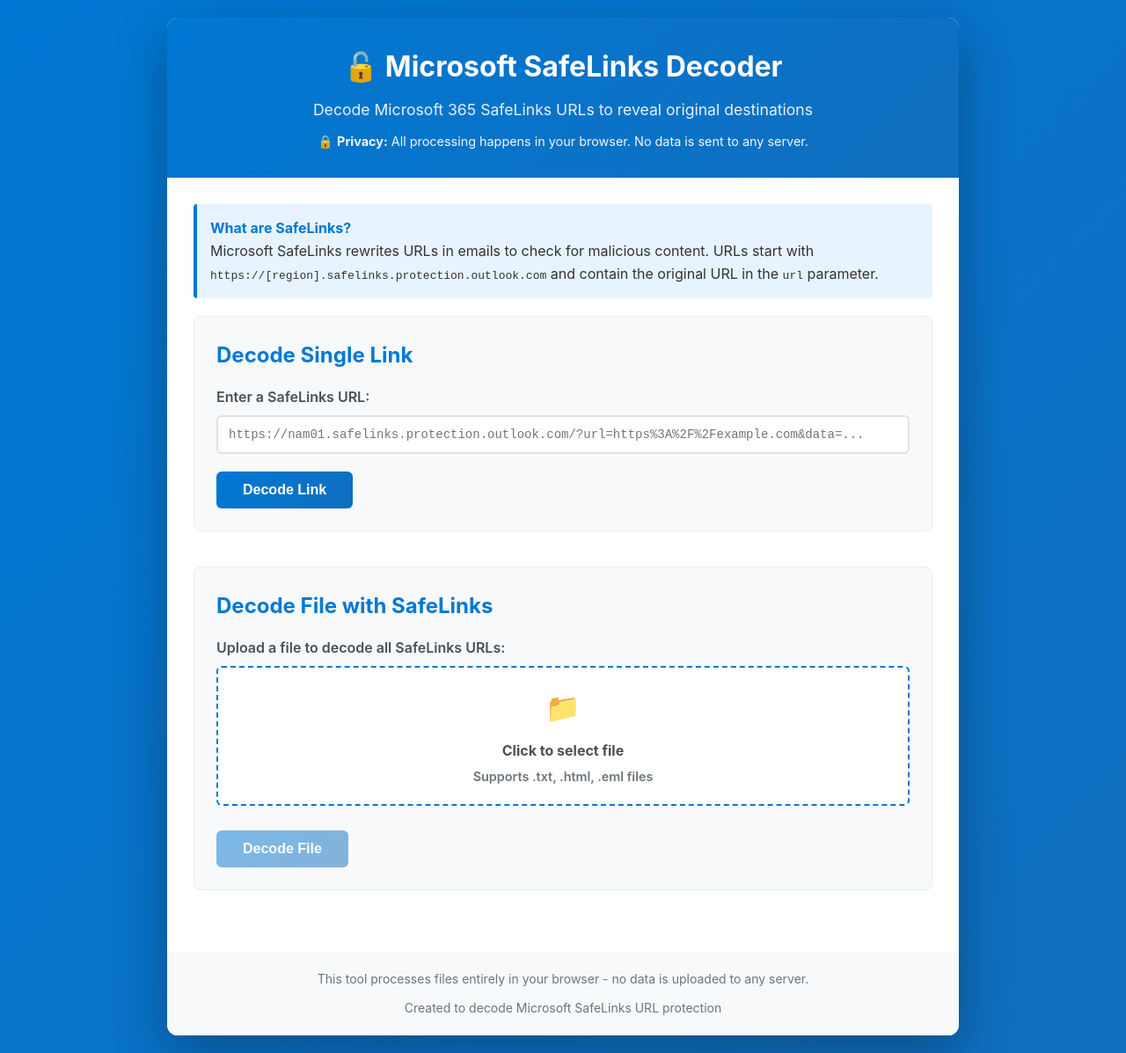
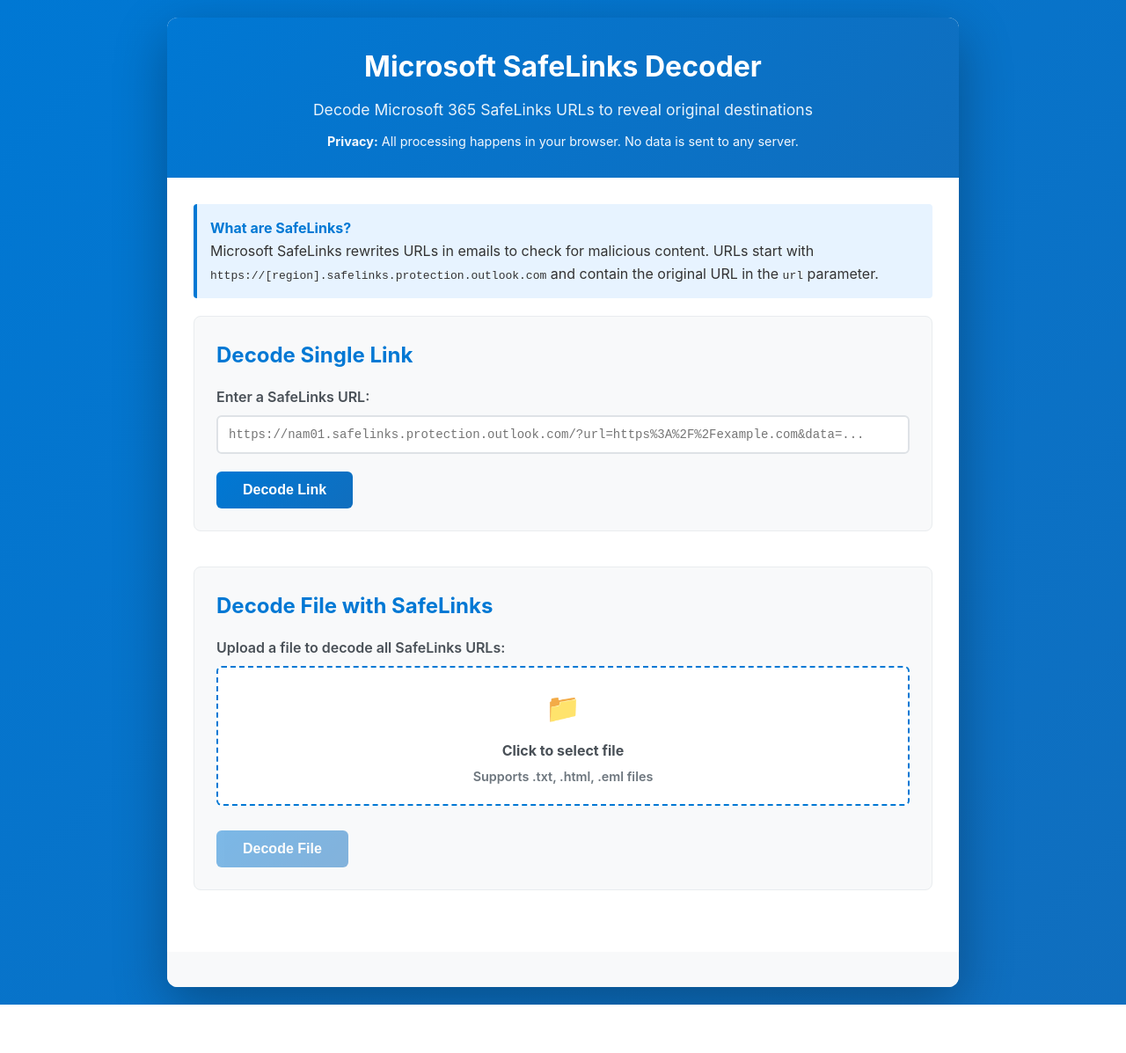
Before and after one commit to Luke-ThinkSol/luke-thinksol.github.io, a plain HTML site: page safelinks.html in a window 1280 px wide. Shown: the whole page at 88% size. After the commit the page ends 1142 px from the top, so only its background shows below. Drawn offline with Linux system fonts and the light colour scheme.

Commit message:
Remove emoji from SafeLinks Decoder header
Removed emoji from header and footer text.

```diff
--- a/safelinks.html
+++ b/safelinks.html
@@ -255,10 +255,10 @@
 <body>
     <div class="container">
         <header>
-            <h1>🔓 Microsoft SafeLinks Decoder</h1>
+            <h1>Microsoft SafeLinks Decoder</h1>
             <p>Decode Microsoft 365 SafeLinks URLs to reveal original destinations</p>
             <p style="font-size: 0.9em; margin-top: 10px; opacity: 0.95;">
-                🔒 <strong>Privacy:</strong> All processing happens in your browser. No data is sent to any server.
+                <strong>Privacy:</strong> All processing happens in your browser. No data is sent to any server.
             </p>
         </header>
 
@@ -330,8 +330,6 @@
         </div>
 
         <footer>
-            <p>This tool processes files entirely in your browser - no data is uploaded to any server.</p>
-            <p style="margin-top: 10px;">Created to decode Microsoft SafeLinks URL protection</p>
         </footer>
     </div>
 
```
